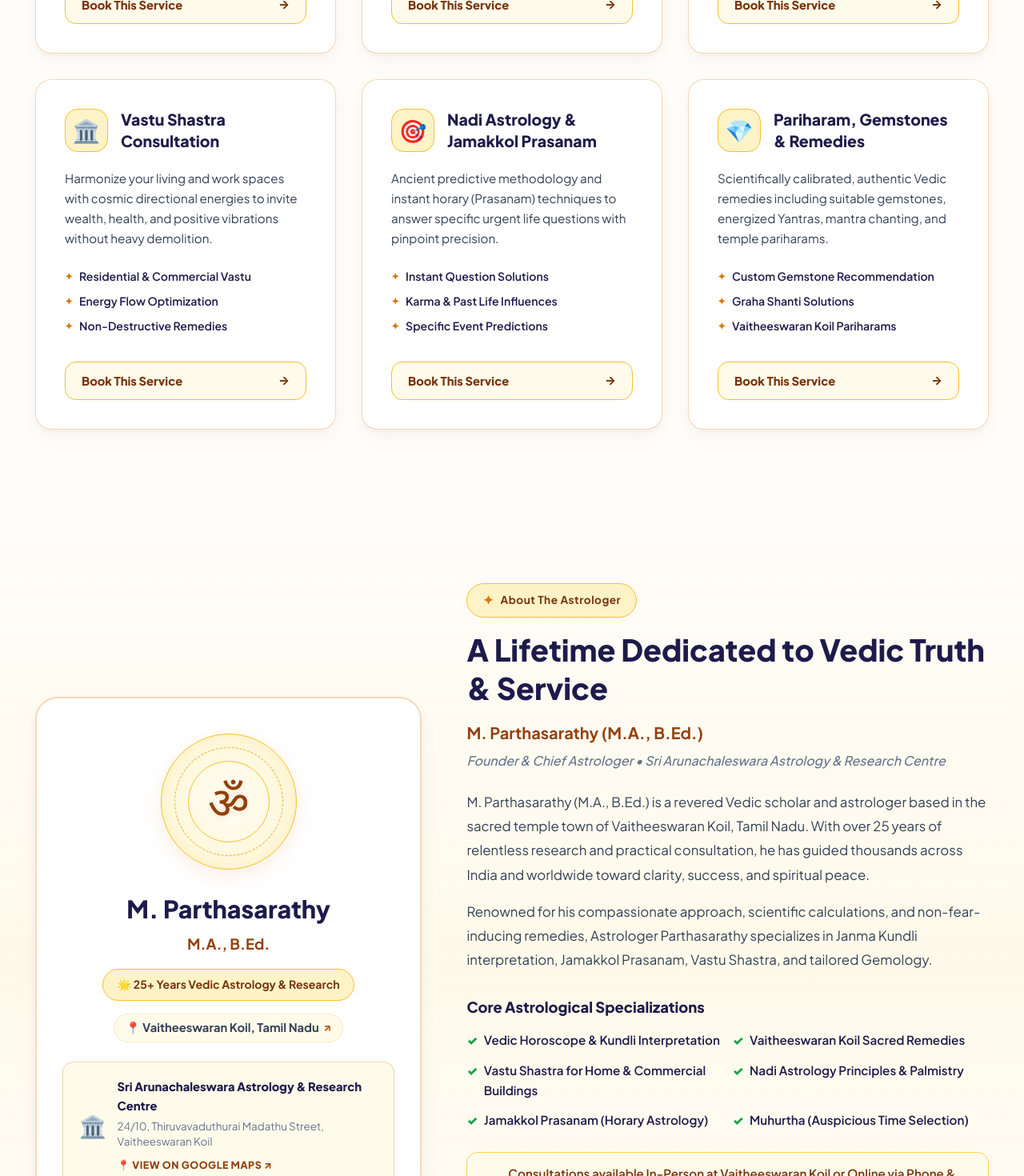
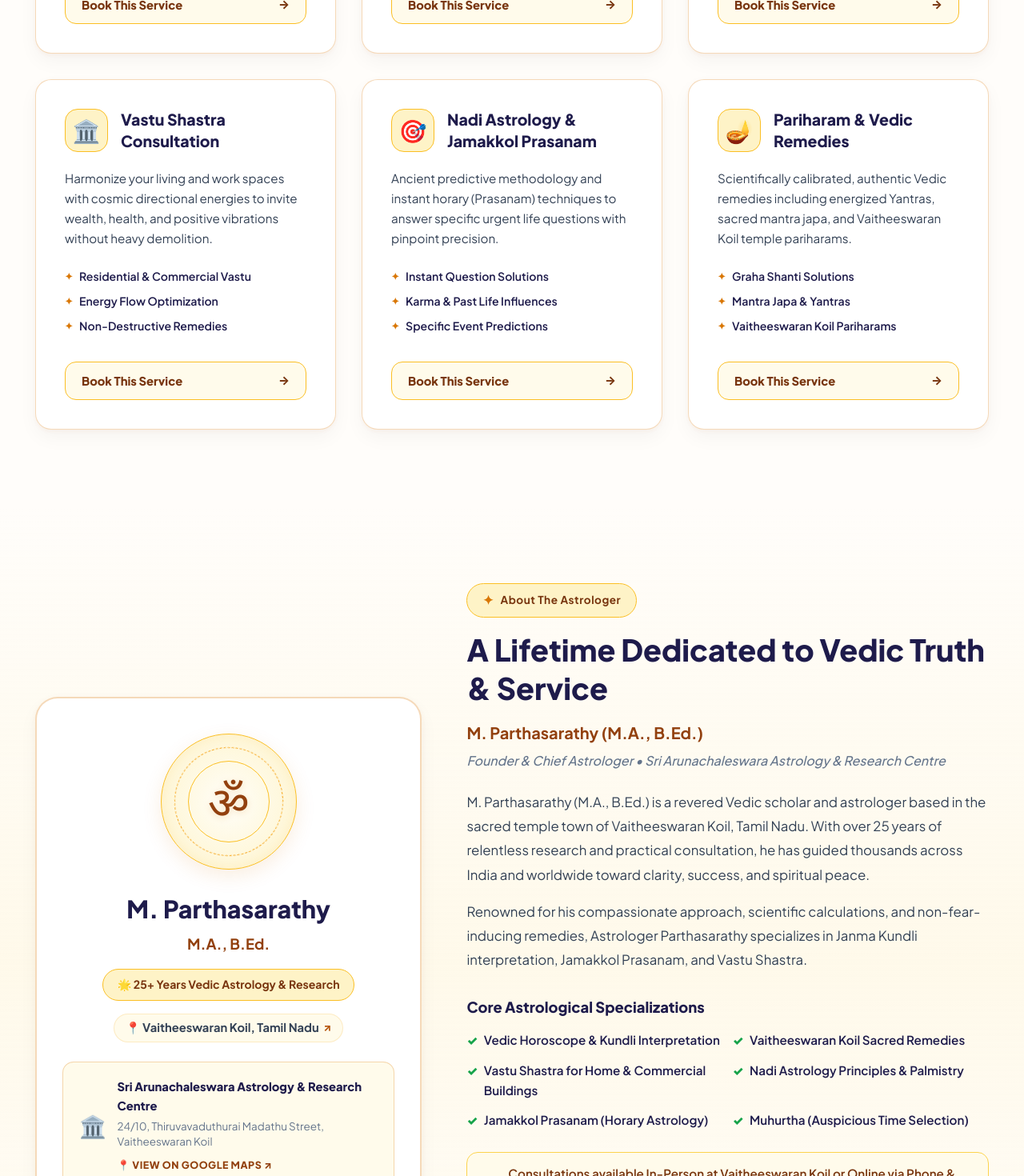
Before and after one commit to Rajrkrisna/Astro, a Next.js app: page / in a window 1280 px wide. Shown: the part 2700-4170 px from the top of the page at 80% size. Built offline with nearby package versions, Linux system fonts and the light colour scheme; no server answers.

Commit message:
feat: remove gemstone references across all languages and update remedies

```diff
--- a/data/translations.js
+++ b/data/translations.js
@@ -90,10 +90,10 @@ export const translations = {
         },
         {
           id: 'remedies',
-          icon: '💎',
-          title: 'Pariharam, Gemstones & Remedies',
-          description: 'Scientifically calibrated, authentic Vedic remedies including suitable gemstones, energized Yantras, mantra chanting, and temple pariharams.',
-          highlights: ['Custom Gemstone Recommendation', 'Graha Shanti Solutions', 'Vaitheeswaran Koil Pariharams'],
+          icon: '🪔',
+          title: 'Pariharam & Vedic Remedies',
+          description: 'Scientifically calibrated, authentic Vedic remedies including energized Yantras, sacred mantra japa, and Vaitheeswaran Koil temple pariharams.',
+          highlights: ['Graha Shanti Solutions', 'Mantra Japa & Yantras', 'Vaitheeswaran Koil Pariharams'],
         },
       ],
     },
@@ -103,7 +103,7 @@ export const translations = {
       degrees: 'M. Parthasarathy (M.A., B.Ed.)',
       founder: 'Founder & Chief Astrologer • Sri Arunachaleswara Astrology & Research Centre',
       bioP1: 'M. Parthasarathy (M.A., B.Ed.) is a revered Vedic scholar and astrologer based in the sacred temple town of Vaitheeswaran Koil, Tamil Nadu. With over 25 years of relentless research and practical consultation, he has guided thousands across India and worldwide toward clarity, success, and spiritual peace.',
-      bioP2: 'Renowned for his compassionate approach, scientific calculations, and non-fear-inducing remedies, Astrologer Parthasarathy specializes in Janma Kundli interpretation, Jamakkol Prasanam, Vastu Shastra, and tailored Gemology.',
+      bioP2: 'Renowned for his compassionate approach, scientific calculations, and non-fear-inducing remedies, Astrologer Parthasarathy specializes in Janma Kundli interpretation, Jamakkol Prasanam, and Vastu Shastra.',
       specialtiesTitle: 'Core Astrological Specializations',
       specialties: [
         'Vedic Horoscope & Kundli Interpretation',
@@ -125,7 +125,7 @@ export const translations = {
         { icon: '💰', title: 'Wealth & Financial Stability', desc: 'Investments, debt clearance, property acquisition, and business prosperity.' },
         { icon: '🌿', title: 'Health & Holistic Wellness', desc: 'Identifying vulnerable planetary periods and astrological wellness guidance.' },
         { icon: '🏛️', title: 'Vastu & Environmental Harmony', desc: 'Directional balance for residences, factories, clinics, and corporate offices.' },
-        { icon: '✨', title: 'Spiritual Growth & Remedial Action', desc: 'Karmic relief, temple pariharams, mantra sadhana, and gemstone therapy.' },
+        { icon: '✨', title: 'Spiritual Growth & Remedial Action', desc: 'Karmic relief, temple pariharams, mantra sadhana, and Vedic remedies.' },
       ],
     },
     testimonials: {
@@ -154,7 +154,7 @@ export const translations = {
         },
         {
           q: 'Are the recommended remedies complicated or expensive?',
-          a: 'Never. Astrologer Parthasarathy believes in practical, authentic Vedic remedies—such as specific temple visits, mantra chanting, charity, and suitable gemstones—without unnecessary fear or wasteful rituals.',
+          a: 'Never. Astrologer Parthasarathy believes in practical, authentic Vedic remedies—such as specific temple visits, mantra chanting, and charity—without unnecessary fear or wasteful rituals.',
         },
         {
           q: 'Can I consult in my native language?',
@@ -299,10 +299,10 @@ export const translations = {
         },
         {
           id: 'remedies',
-          icon: '💎',
-          title: 'பரிகாரங்கள், ராசிக்கல் & ஆன்மீக வழிகாட்டல்',
-          description: 'முறைப்படி கணிக்கப்பட்ட ராசிக்கற்கள், யந்திரங்கள், மந்திரங்கள் மற்றும் வைத்தீஸ்வரன் கோவில் தல பரிகாரங்கள்.',
-          highlights: ['உரிய ராசிக்கல் பரிந்துரை', 'கிரக சாந்தி பூஜைகள்', 'வைத்தீஸ்வரன் கோவில் பரிகாரங்கள்'],
+          icon: '🪔',
+          title: 'பரிகாரங்கள் & ஆன்மீக வழிகாட்டல்',
+          description: 'முறைப்படி கணிக்கப்பட்ட யந்திரங்கள், மந்திர ஜபங்கள் மற்றும் வைத்தீஸ்வரன் கோவில் தல பரிகாரங்கள்.',
+          highlights: ['கிரக சாந்தி வழிபாடுகள்', 'மந்திர ஜபங்கள் & யந்திரங்கள்', 'வைத்தீஸ்வரன் கோவில் பரிகாரங்கள்'],
         },
       ],
     },
@@ -334,7 +334,7 @@ export const translations = {
         { icon: '💰', title: 'தனலாபம் & சொத்து சேர்க்கை', desc: 'நிலம்/வீடு வாங்குதல், கடன் சுமை தீர்தல், வியாபார லாபம்.' },
         { icon: '🌿', title: 'உடல்நலம் & ஆரோக்கியம்', desc: 'ஆரோக்கிய குறைபாடுகளுக்கான கிரக சாந்தி மற்றும் மன அமைதி.' },
         { icon: '🏛️', title: 'வாஸ்து & மன அமைதி', desc: 'வீடு, அலுவலகம் மற்றும் தொழிற்சாலைகளுக்கான வாஸ்து அமைப்பு.' },
-        { icon: '✨', title: 'தோஷ நிவர்த்தி பரிகாரங்கள்', desc: 'நவக்கிரக பரிகாரங்கள், கோவில் வழிபாடுகள் மற்றும் ராசிக்கற்கள்.' },
+        { icon: '✨', title: 'தோஷ நிவர்த்தி பரிகாரங்கள்', desc: 'நவக்கிரக பரிகாரங்கள், கோவில் வழிபாடுகள் மற்றும் வேத பரிகாரங்கள்.' },
       ],
     },
     testimonials: {
@@ -508,10 +508,10 @@ export const translations = {
         },
         {
           id: 'remedies',
-          icon: '💎',
-          title: 'रत्न, यंत्र एवं परिहार उपाय',
-          description: 'वैज्ञानिक रूप से अनुशंसित रत्न, सिद्ध यंत्र, मंत्र साधना एवं मंदिर परिहार उपाय।',
-          highlights: ['अनुकूल रत्न परामर्श', 'ग्रह शांति पूजा', 'वैथीस्वरन कोइल परिहार'],
+          icon: '🪔',
+          title: 'सिद्ध यंत्र एवं परिहार उपाय',
+          description: 'सिद्ध यंत्र, मंत्र साधना एवं वैथीस्वरन कोइल मंदिर परिहार उपाय।',
+          highlights: ['ग्रह शांति पूजा', 'मंत्र साधना एवं यंत्र', 'वैथीस्वरन कोइल परिहार'],
         },
       ],
     },
@@ -543,7 +543,7 @@ export const translations = {
         { icon: '💰', title: 'धन एवं समृद्धि', desc: 'वित्तीय योजना, ऋण मुक्ति, संपत्ति क्रय एवं व्यापारिक लाभ।' },
         { icon: '🌿', title: 'स्वास्थ्य एवं आरोग्य', desc: 'ग्रह शांति, स्वास्थ्य संकट का पूर्वानुमान एवं मानसिक शांति।' },
         { icon: '🏛️', title: 'वास्तु संतुलन', desc: 'घर, दुकान एवं कारखाने के लिए सकारात्मक ऊर्जा संतुलन।' },
-        { icon: '✨', title: 'दोष निवारण एवं रत्न', desc: 'ग्रह दोष शांति, शुद्ध रत्न एवं सिद्ध वैदिक परिहार।' },
+        { icon: '✨', title: 'दोष निवारण एवं परिहार', desc: 'ग्रह दोष शांति, सिद्ध यंत्र एवं वैदिक परिहार उपाय।' },
       ],
     },
     testimonials: {
```
